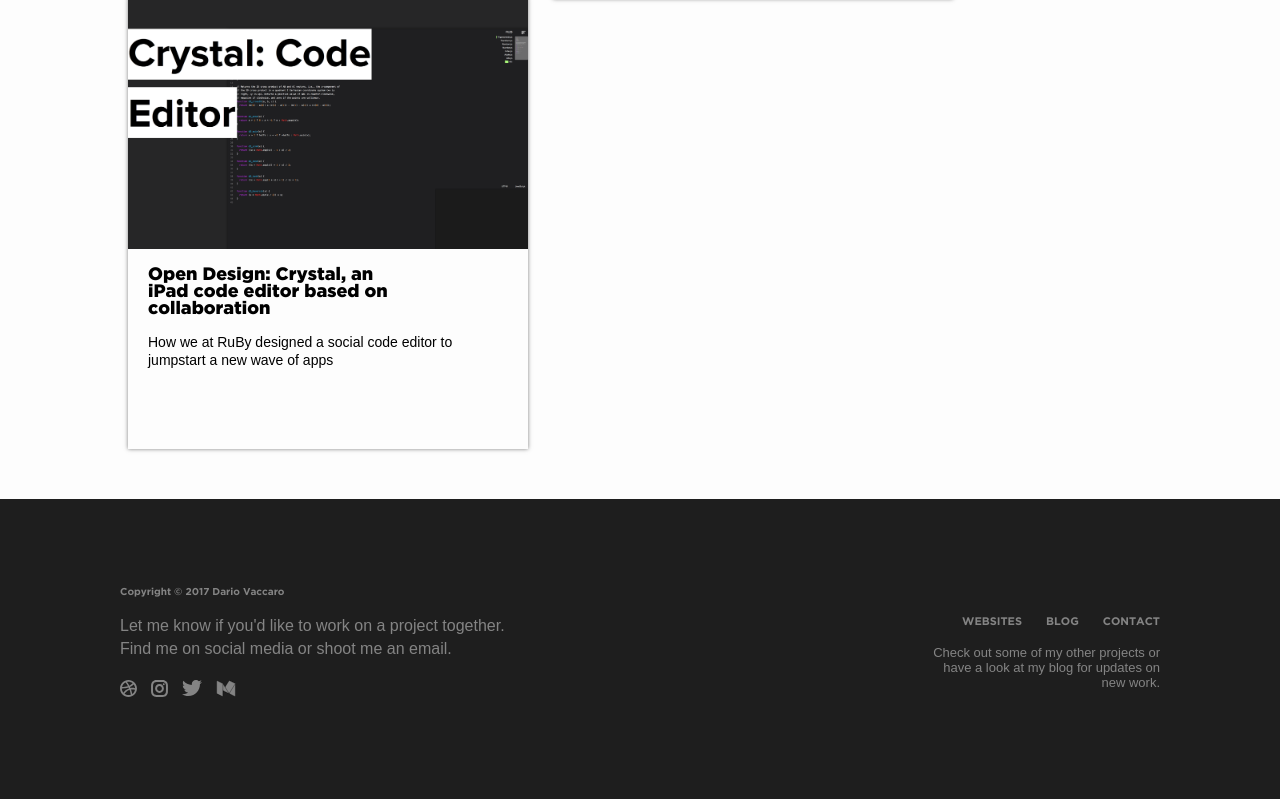
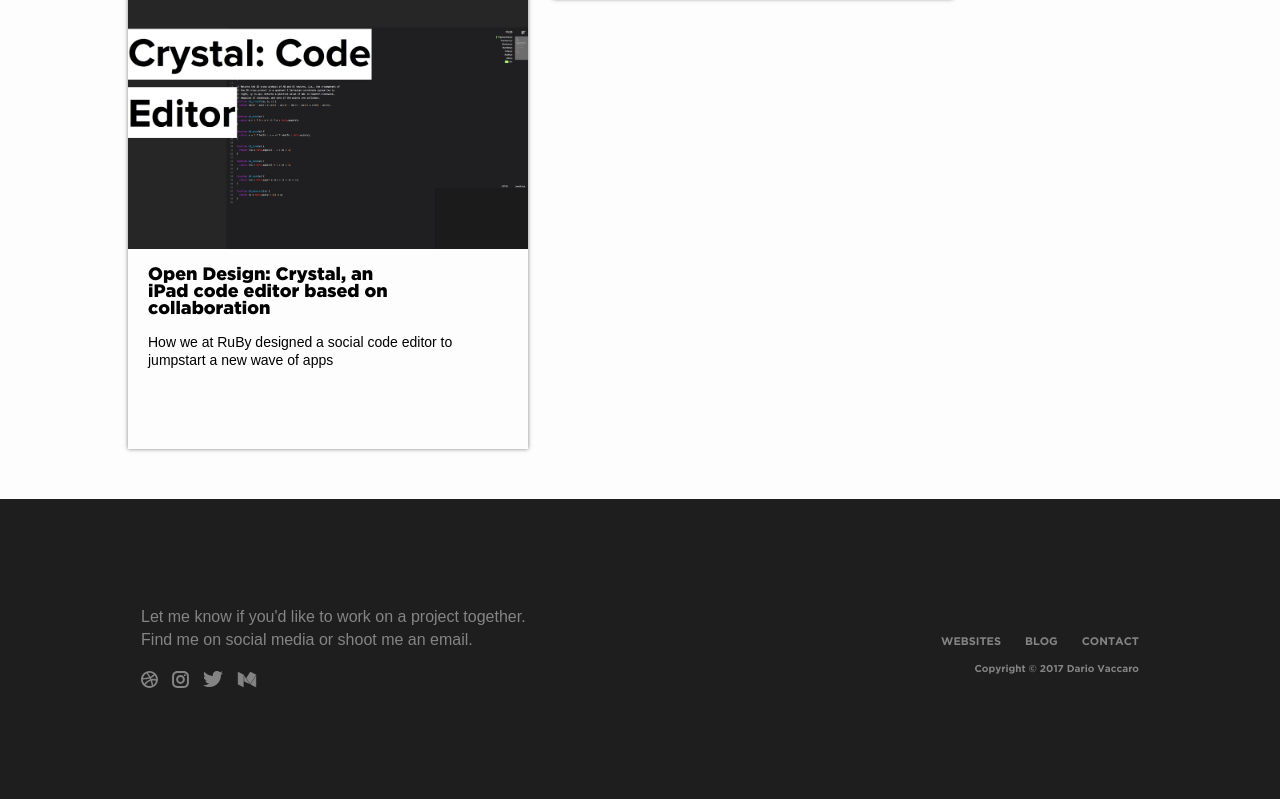
Before and after one commit to DarioVaccaro/vaccaro.design, a PHP site: page /index.html in a window 1280 px wide. Shown: the part 2447-3246 px from the top of the page. Run offline with PHP 8.4, Linux system fonts and the light colour scheme; style sheets or scripts are compiled from the project's sources; some web fonts are replaced.

Commit message:
Adjusted footer items

```diff
--- a/css/style.css
+++ b/css/style.css
@@ -815,11 +815,6 @@ body footer section .foot-left {
     margin: 0;
   }
 }
-body footer section .foot-left h1 {
-  font-family: 'Gotham', sans-serif;
-  font-weight: 600;
-  font-size: 10px;
-}
 body footer section .foot-left p {
   font-family: 'Maison Neue', sans-serif;
   font-weight: 300;
@@ -910,3 +905,9 @@ body footer section .foot-right p {
     width: 150px;
   }
 }
+body footer section .foot-right h1 {
+  font-family: 'Gotham', sans-serif;
+  font-weight: 600;
+  font-size: 10px;
+  color: #848484;
+}
--- a/css/style.less
+++ b/css/style.less
@@ -677,11 +677,7 @@ body {
 				@media(max-width: 900px) {
 					margin: 0;
 				}
-				h1 {
-					font-family: @Gotham;
-					font-weight: 600;
-					font-size: 10px;
-				}
+
 				p {
 					font-family: @Maison;
 					font-weight: 300;
@@ -767,6 +763,12 @@ body {
 						width: 150px;
 					}
 				}
+				h1 {
+					font-family: @Gotham;
+					font-weight: 600;
+					font-size: 10px;
+					color: #848484;
+				}
 			}
 		}
 	}
--- a/index.html
+++ b/index.html
@@ -188,7 +188,7 @@
 		<footer>
 			<section>
 				<div class="foot-left">
-					<h1>Copyright © 2017 Dario Vaccaro</h1>
+
 					<p>Let me know if you'd like to work on a project together. Find me on social media or shoot me an email.</p>
 					<div class="social">
 						<a href="https://dribbble.com/DVaccaro"><img class="drib" src="img/social/drib-w.svg"></a>
@@ -203,7 +203,7 @@
 						<li><a href="http://blog.rubycreative.io">Blog</a></li>
 						<li><a href="mailto:dario@rubycreative.io">Contact</a></li>
 					</ul>
-					<p>Check out some of my other projects or have a look at my blog for updates on new work.</p>
+					<h1>Copyright © 2017 Dario Vaccaro</h1>
 				</div>
 			</section>
 		</footer>
```
